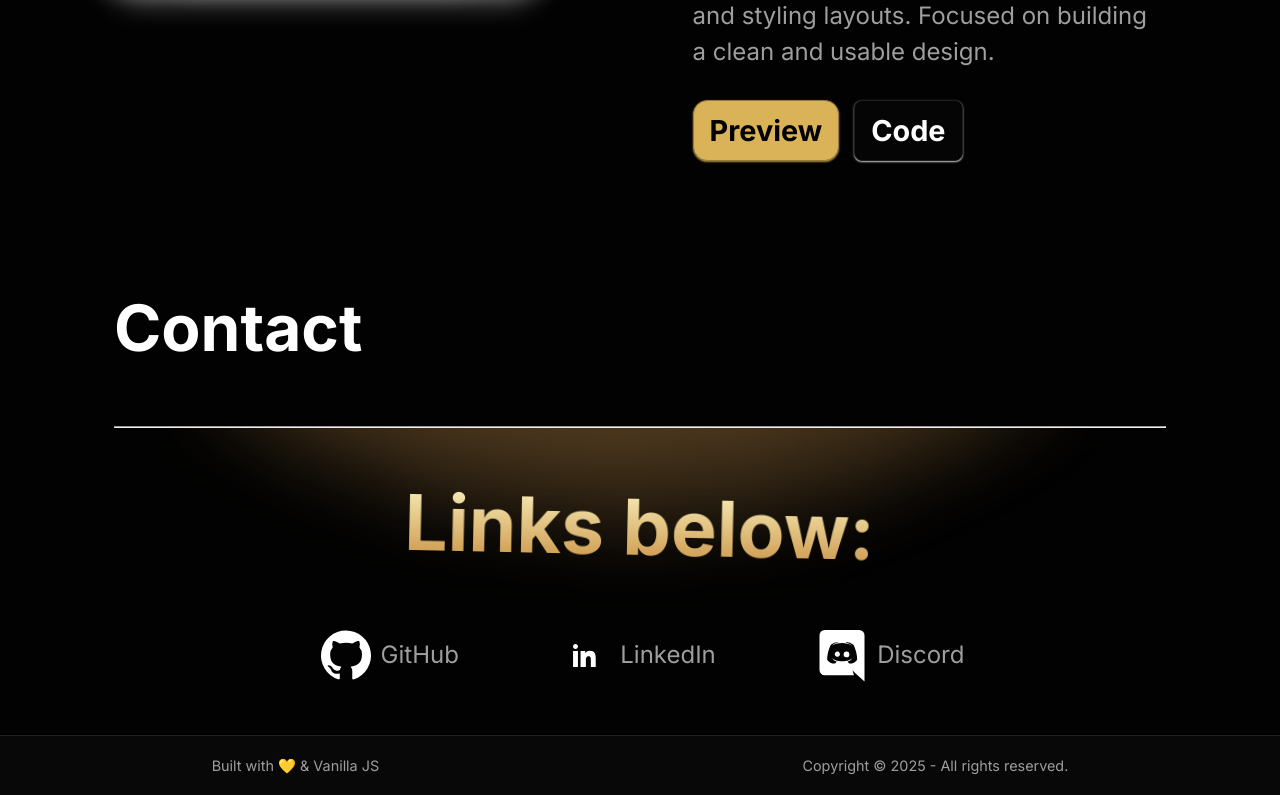
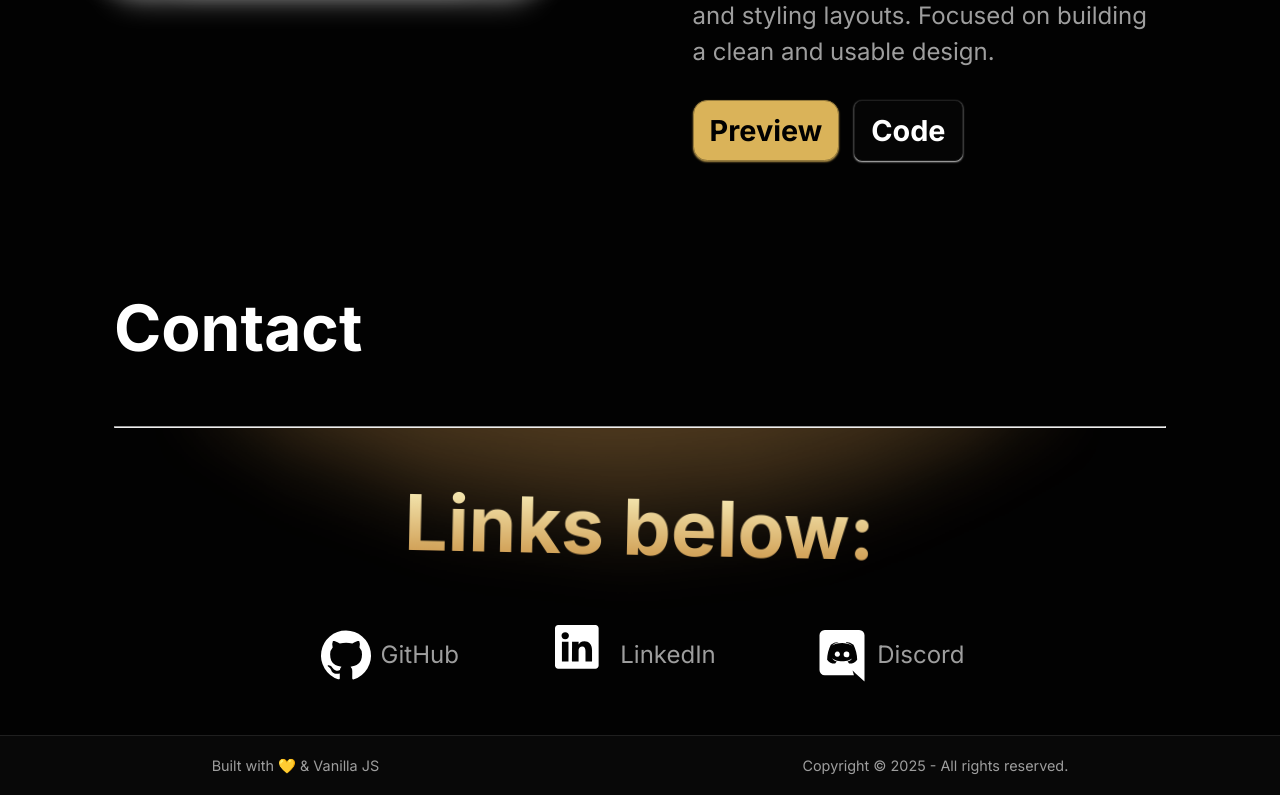
Before and after one commit to AdnaneTaleb10/Odin-Homepage, a website built with webpack: page src/index.html in a window 1280 px wide. Shown: the part 1857-2652 px from the top of the page. Built offline with nearby package versions, Linux system fonts and the light colour scheme; a web font is replaced by a local one.

Commit message:
fix: align and resize LinkedIn icon

```diff
--- a/src/index.html
+++ b/src/index.html
@@ -228,13 +228,11 @@
               >
                 <svg
                   xmlns="http://www.w3.org/2000/svg"
-                  viewBox="0 0 24 24"
-                  width="24"
-                  height="24"
-                  fill="currentColor"
+
+                  viewBox="0 0 22 22"
                 >
                   <path
-                    d="M4.98 3.5C4.98 4.88 3.88 6 2.5 6S0 4.88 0 3.5 1.12 1 2.5 1 4.98 2.12 4.98 3.5zM.06 8h4.88v16H.06V8zm7.5 0h4.68v2.18h.06c.65-1.23 2.24-2.52 4.6-2.52 4.92 0 5.82 3.24 5.82 7.44V24h-4.88v-6.92c0-1.64-.03-3.76-2.3-3.76-2.3 0-2.65 1.8-2.65 3.65V24H7.56V8z"
+                    d="M0 1.146C0 .513.526 0 1.175 0h13.65C15.474 0 16 .513 16 1.146v13.708c0 .633-.526 1.146-1.175 1.146H1.175C.526 16 0 15.487 0 14.854zm4.943 12.248V6.169H2.542v7.225zm-1.2-8.212c.837 0 1.358-.554 1.358-1.248-.015-.709-.52-1.248-1.342-1.248S2.4 3.226 2.4 3.934c0 .694.521 1.248 1.327 1.248zm4.908 8.212V9.359c0-.216.016-.432.08-.586.173-.431.568-.878 1.232-.878.869 0 1.216.662 1.216 1.634v3.865h2.401V9.25c0-2.22-1.184-3.252-2.764-3.252-1.274 0-1.845.7-2.165 1.193v.025h-.016l.016-.025V6.169h-2.4c.03.678 0 7.225 0 7.225z"
                   />
                 </svg>
                 <p>LinkedIn</p>
--- a/src/style.css
+++ b/src/style.css
@@ -494,6 +494,7 @@ section {
   max-width: 60px;
   min-width: 60px;
   fill: white;
+  vertical-align: middle;
 }
 
 #discord-container {
@@ -689,15 +690,15 @@ footer > p {
     gap: 1em;
   }
 
-  nav h3{
+  nav h3 {
     font-size: 1rem;
   }
 
-#links-container{
-  gap: 0.5rem;
-}
+  #links-container {
+    gap: 0.5rem;
+  }
 
-  #links-container a{
+  #links-container a {
     font-size: 1rem;
   }
 
```
Also changed, not shown: dist/main.js.
